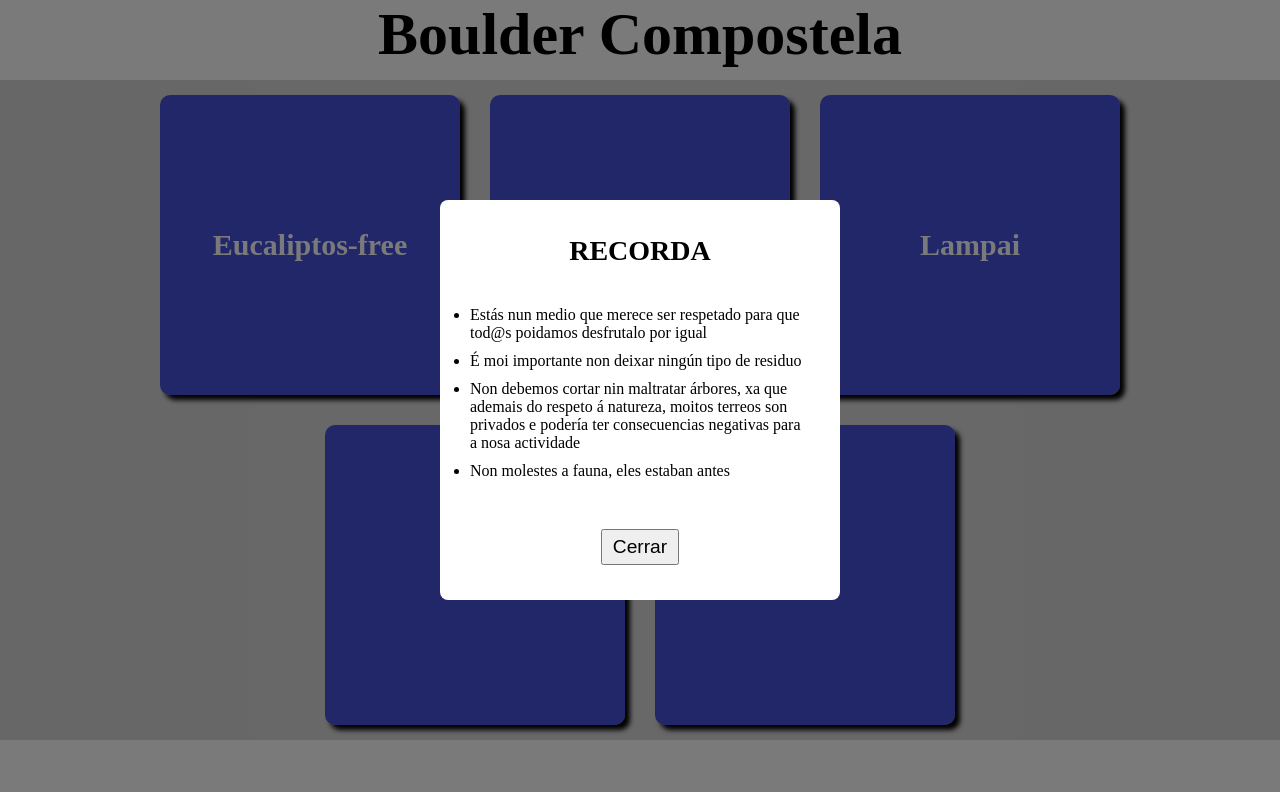
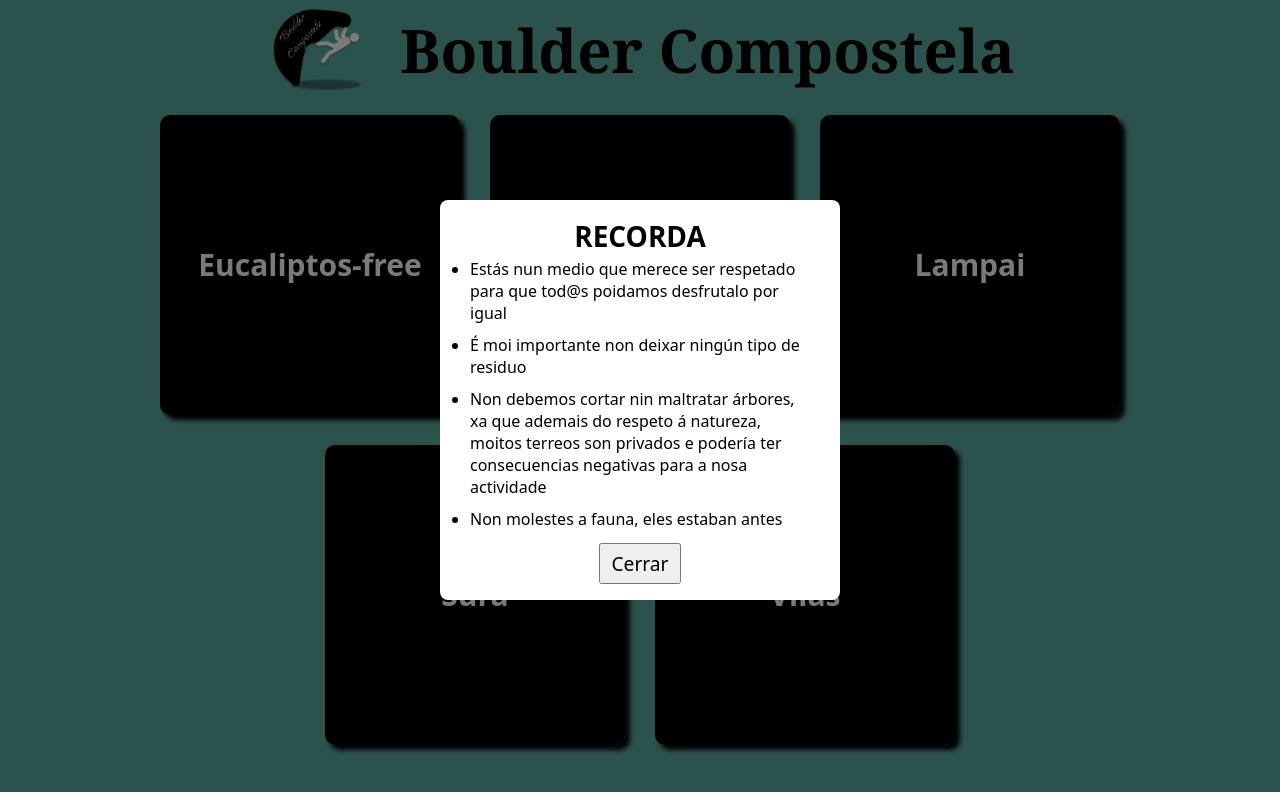
Before and after one commit to XoanCarreira/bloque_compostela, a SvelteKit app: page / in a window 1280 px wide. Shown: the top 792 px of the page. Built offline with nearby package versions, Linux system fonts and the light colour scheme.

Commit message:
commit add styles background and cards

```diff
--- a/src/app.html
+++ b/src/app.html
@@ -2,11 +2,21 @@
 <html lang="gl">
 	<head>
 		<meta charset="utf-8" />
-		<link rel="icon" href="%sveltekit.assets%/favicon.png" />
+		<!-- <link rel="icon" href="%sveltekit.assets%/favicon.png" /> -->
+		<link rel="icon" href="/favicon.png">
 		<meta name="viewport" content="width=device-width, initial-scale=1" />
+		<title>Boulder Compostela</title>
+		<meta name="description" content="Guia de escalada da zona de Compostela">
 		%sveltekit.head%
 	</head>
 	<body data-sveltekit-preload-data="hover">
 		<div style="display: contents">%sveltekit.body%</div>
 	</body>
 </html>
+
+
+<style>
+	body{
+		background-color: #5DACA3;
+	}
+</style>
--- a/src/routes/+layout.svelte
+++ b/src/routes/+layout.svelte
@@ -1,21 +1,19 @@
 <script>
-    import Header from "./components/Header.svelte";
-    import Popup from "./components/Popup.svelte";
+	import Header from './components/Header.svelte';
+	import Popup from './components/Popup.svelte';
 </script>
 
 
-<Popup/>
-<Header/>
-<slot/>
-
-
-
+<Popup />
+<Header />
+<slot />
 
 <style>
-    :global(*){
-        margin: 0;
-        padding: 0;
-        box-sizing: border-box;
-    }
+	:global(*) {
+		margin: 0;
+		padding: 0;
+		box-sizing: border-box;
+		font-family: system-ui, -apple-system, BlinkMacSystemFont, 'Segoe UI', Roboto, Oxygen, Ubuntu, Cantarell, 'Open Sans', 'Helvetica Neue', sans-serif;
+	}
 
 </style>
--- a/src/routes/+page.svelte
+++ b/src/routes/+page.svelte
@@ -3,17 +3,17 @@
 </script>
 
 <main>
-    <a href="/eucaliptos"><Card tittle="Eucaliptos-free"/></a>
-    <a href="/figueiras"><Card tittle="Figueiras"/></a>
+    <a href="/"><Card tittle="Eucaliptos-free"/></a>
+    <a href="/"><Card tittle="Figueiras"/></a>
     <a href="/lampai"><Card tittle="Lampai"/></a>
-    <a href="/sura"><Card tittle="Sura"/></a>
-    <a href="/vilas"><Card tittle="Vilas"/></a>
+    <a href="/"><Card tittle="Sura"/></a>
+    <a href="/"><Card tittle="Vilas"/></a>
 
 </main>
 
 <style>
     main{
-        background-color: rgb(219, 217, 217);
+        background-color: #5DACA3;
         display: flex;
         justify-content: center;
         flex-wrap: wrap;
@@ -22,7 +22,7 @@
     }
 
     a{
-        background-color: rgb(72, 82, 221);
+        background-color: rgb(0, 0, 0);
         border-radius: 10px;
         text-decoration: none;
         color: #ffffff;
--- a/src/routes/components/Header.svelte
+++ b/src/routes/components/Header.svelte
@@ -1,12 +1,44 @@
 <header>
-    <h1>Boulder Compostela</h1>
+
+    <img width="100px" src="/favicon_boulder02.png" alt="Logo de persoa practicando boulder">
+
+	<h1>Boulder Compostela</h1>
 </header>
 
 <style>
-    header{
-        text-align: center;
-        font-size: 30px;
-        font-weight: 800;
-        min-height: 80px;
-    }
+	header {
+		display: flex;
+		flex-wrap: wrap;
+		justify-content: center;
+		column-gap: 35px;
+		align-items: center;
+		font-size: 30px;
+		font-weight: 800;
+		min-height: 80px;
+		background-color: #5DACA3;
+	}
+
+	@keyframes mover {
+		0% {
+			transform: rotate(-5deg);
+			transform: skew(-5deg);
+		}
+		100% {
+			transform: rotate(5deg);
+			transform: skew(5deg);
+		}
+	}
+
+
+	h1 {
+		text-align: center;
+		font-family: Georgia, 'Times New Roman', Times, serif;
+	}
+
+	@media (width <= 500px){
+		h1{
+			display: none;
+		}
+	}
+
 </style>
--- a/src/routes/lampai/sectores/+page.svelte
+++ b/src/routes/lampai/sectores/+page.svelte
@@ -50,13 +50,21 @@
 
 	.selector {
 		display: flex;
-		gap: 15px;
+		gap: 5px;
 		justify-content: center;
 		flex-wrap: wrap;
 	}
 
 	button {
-		padding: 5px 10px;
+		/* padding: 5px 10px; */
+		width: 80px;
+		height: 40px;
+		background-color: #000;
+		color: #fff;
+		font-weight: 700;
+		letter-spacing: 1.2px;
+		border: 1px solid #fff;
+		border-radius: 8px;
 	}
 
 	.grid {
@@ -70,11 +78,12 @@
 		display: flex;
 		flex-direction: column;
 		align-items: center;
+		gap: 10px;
 	}
 
 	img {
-		max-width: 500px;
-		width: 90%;
+		max-width: 90%;
+		width: 500px;
 		margin: 0 auto;
 	}
 
```
Also changed, not shown: static/favicon.png, static/favicon_boulder02.png (added).
